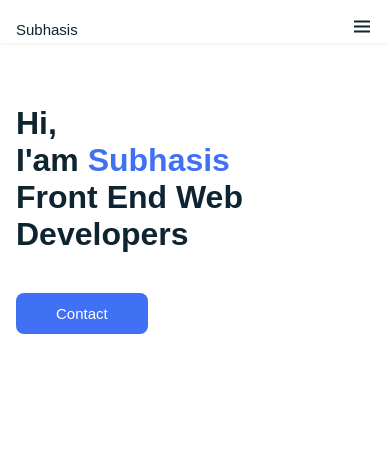
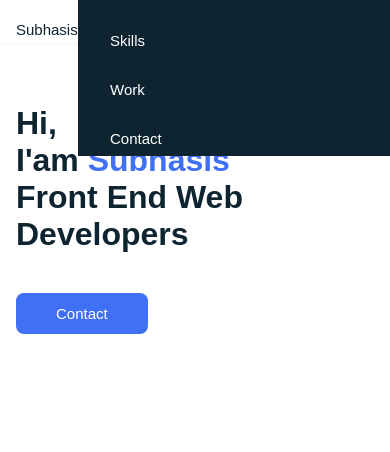
Before and after one commit to Subhasis-123/Subhasis-Acharjee, a plain HTML site: page index.html in a window 390 px wide. Shown: the top 452 px of the page. Drawn offline with nearby package versions, Linux system fonts and the light colour scheme.

Commit message:
Update portfolio.css

```diff
--- a/portfolio.css
+++ b/portfolio.css
@@ -127,7 +127,7 @@ img{
   .nav__menu{
     position: fixed;
     top: var(--header-height);
-    right: -100%;
+    right: 0;
     width: 80%;
     height: 30%;
     padding: 2rem;
```
